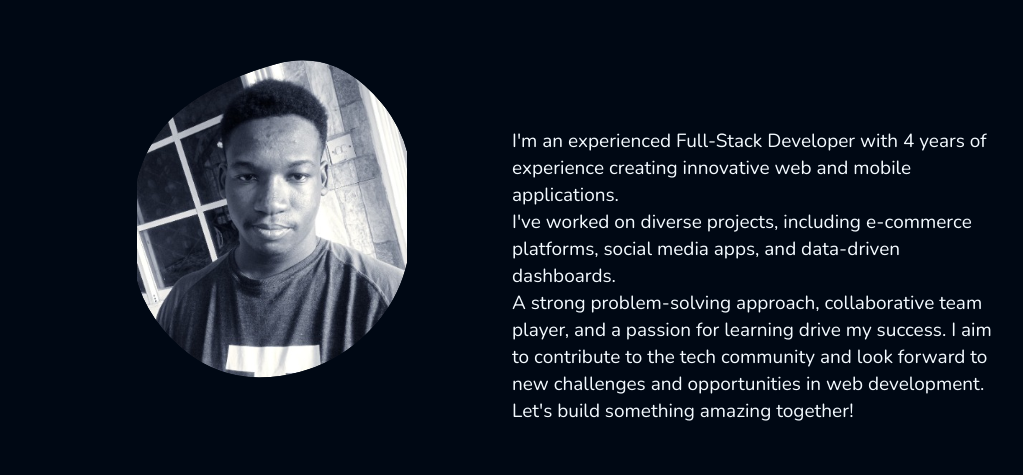
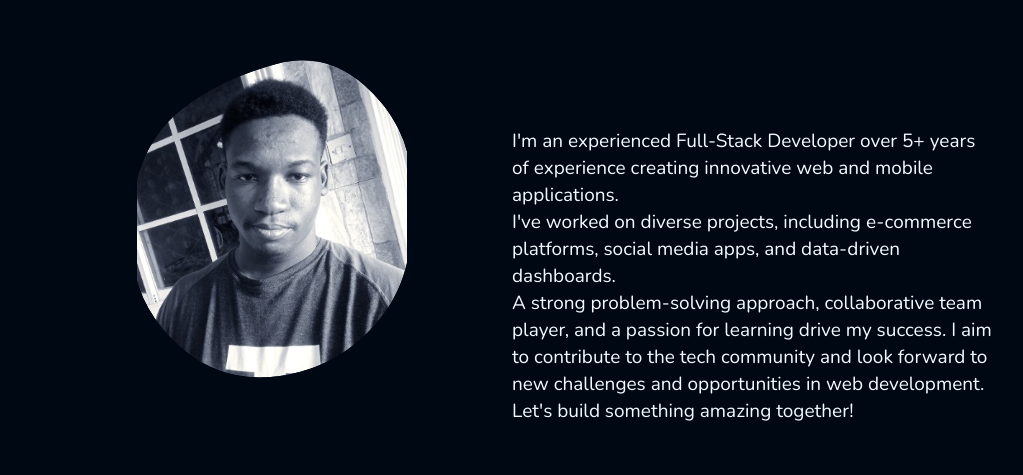
Before and after one commit to Clemon1/New-Portfolio, a React (Vite) app: page / in a window 1280 px wide. Shown: the part 900-1375 px from the top of the page, without its empty margins (128-1151 px from the left). Built offline with nearby package versions, Linux system fonts and the light colour scheme.

Commit message:
made changes to certain info

```diff
--- a/src/component/AboutPage.jsx
+++ b/src/component/AboutPage.jsx
@@ -48,7 +48,7 @@ const AboutPage = () => {
             fontWeight={300}
             color={"#F3FAFF"}
             lineHeight={"27px"}>
-            I&apos;m an experienced Full-Stack Developer with 4 years of
+            I&apos;m an experienced Full-Stack Developer over 5+ years of
             experience creating innovative web and mobile applications.
             <br /> I&apos;ve worked on diverse projects, including e-commerce
             platforms, social media apps, and data-driven dashboards.
```
Also changed, not shown: 1 other file (tests, documents, lock files or other folders).
